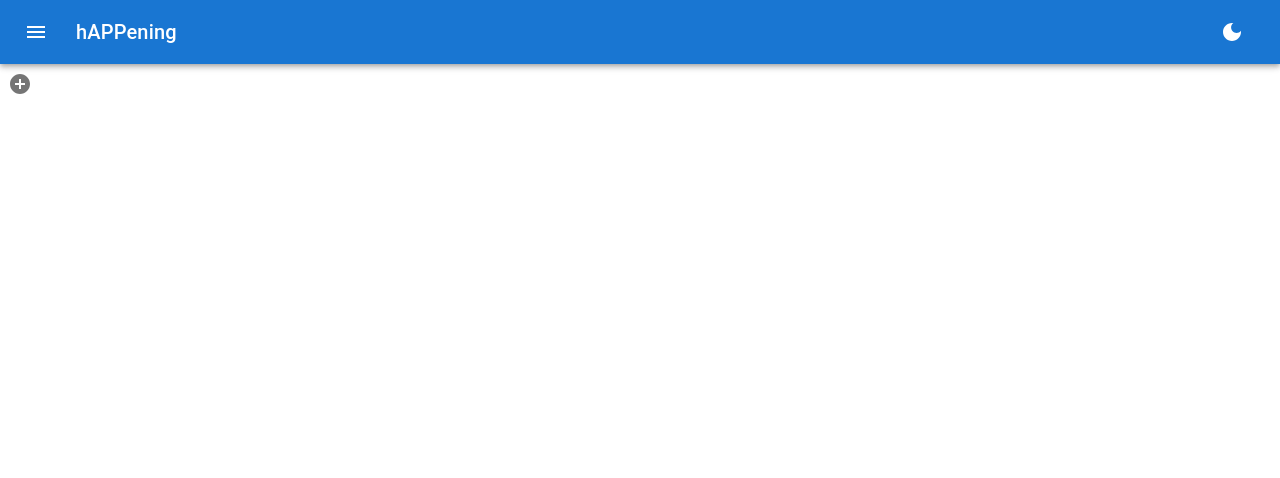
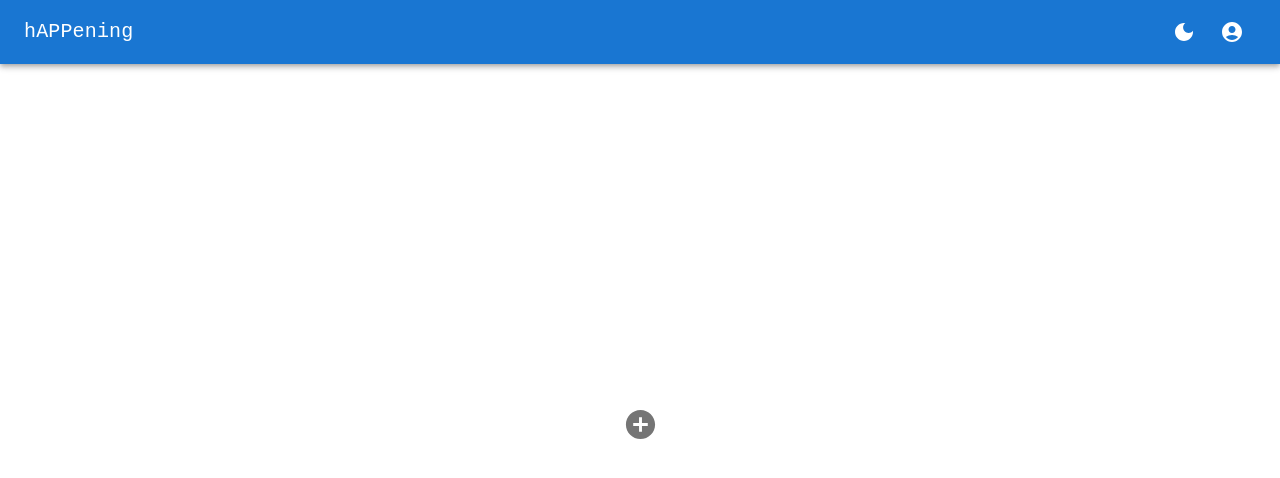
Before and after one commit to EricBlommel/bwv-projekttage-2022, a React (Create React App) app in the folder frontend/: page / in a window 1280 px wide. Shown: the top 478 px of the page. Built offline with nearby package versions, Linux system fonts and the light colour scheme.

Commit message:
add event button to homepage

```diff
--- a/frontend/package.json
+++ b/frontend/package.json
@@ -7,6 +7,7 @@
     "@emotion/styled": "^11.10.4",
     "@mui/icons-material": "^5.10.3",
     "@mui/material": "^5.10.4",
+    "@mui/x-date-pickers": "^5.0.0",
     "@redux-devtools/extension": "^3.2.3",
     "@testing-library/jest-dom": "^5.16.5",
     "@testing-library/react": "^13.3.0",
@@ -16,6 +17,8 @@
     "@types/react": "^18.0.17",
     "@types/react-dom": "^18.0.6",
     "axios": "^0.27.2",
+    "dayjs": "^1.11.5",
+    "moment": "^2.29.4",
     "react": "^18.2.0",
     "react-dom": "^18.2.0",
     "react-redux": "^8.0.2",
--- a/frontend/src/App.tsx
+++ b/frontend/src/App.tsx
@@ -1,7 +1,8 @@
 import React from 'react';
 import './App.css';
 import {
-  createTheme, IconButton,
+  Box, CircularProgress,
+  createTheme, CssBaseline, Grid, IconButton, Stack, Switch,
   ThemeProvider
 } from "@mui/material";
 import Test from "./_shared/components/Test";
@@ -10,6 +11,7 @@ import HappeningAppBar from "./_shared/components/appbar/HappeningAppBar";
 import {RootState} from "./_shared/helpers/store";
 import {connect, ConnectedProps} from "react-redux";
 import {AddCircle} from "@mui/icons-material";
+import AddEventButton from "./_shared/components/AddEventButton";
 
 const mapState = (state: RootState) => ({
   themeStoreDarkMode: state.themeStore.darkMode
@@ -39,10 +41,25 @@ function App(props: Props) {
     <ThemeProvider theme={props.themeStoreDarkMode ? themeDark : themeLight}>
       <BrowserRouter>
         <HappeningAppBar/>
+        <CssBaseline/>
 
-            <IconButton>
-              <AddCircle/>
-            </IconButton>
+        <Routes>
+          <Route element={
+            <Box sx={{
+              display: 'flex',
+              flexWrap: 'wrap',
+              alignContent: 'center',
+              height: '90vh'
+            }}
+                 justifyContent={"center"}>
+              <Stack spacing={2}>
+                <AddEventButton/>
+              </Stack>
+
+            </Box>
+          } path="/"/>
+          <Route path="/event/" element={<CircularProgress/>} />
+        </Routes>
 
       </BrowserRouter>
     </ThemeProvider>
--- /dev/null
+++ b/frontend/src/_shared/components/AddEventButton.tsx
@@ -0,0 +1,99 @@
+import React, {ChangeEvent} from 'react';
+import dayjs, {Dayjs} from 'dayjs';
+import {
+  Button,
+  Dialog, DialogActions, DialogContent, DialogTitle,
+  IconButton, TextField
+} from "@mui/material";
+import {AddCircle} from "@mui/icons-material";
+import {DesktopDatePicker, LocalizationProvider} from "@mui/x-date-pickers";
+import {AdapterDayjs} from "@mui/x-date-pickers/AdapterDayjs";
+import { Navigate } from 'react-router-dom';
+
+function AddEventButton() {
+
+  const [open, setOpen] = React.useState<boolean>(false);
+  const [success, setSuccess] = React.useState<boolean>(false);
+  const [name, setName] = React.useState<string>("");
+  const [date, setDate] = React.useState<Dayjs | null>(
+    dayjs(),
+  );
+  const [description, setDescription] = React.useState<string>("");
+
+  const handleClickOpen = () => {
+    setOpen(true);
+  };
+
+  const handleClose = () => {
+    setOpen(false);
+  };
+
+  const handleChangeName = (event: ChangeEvent<HTMLInputElement>) => {
+    setName(event.target.value);
+    console.log(name);
+  };
+
+  const handleChangeDate = (newDate: Dayjs | null) => {
+    setDate(newDate);
+  };
+
+  const handleChangeDescription = (event: ChangeEvent<HTMLInputElement>) => {
+    setDescription(event.target.value);
+  };
+
+  const handleSubmit = () => {
+    handleClose();
+    setSuccess(true);
+  }
+
+  return (
+    <div>
+      <IconButton size="large" onClick={handleClickOpen}>
+        <AddCircle fontSize="large"/>
+      </IconButton>
+      <Dialog open={open} onClose={handleClose} fullWidth={true}>
+        <DialogTitle>Ereignis erstellen</DialogTitle>
+        <DialogContent>
+          <TextField
+            value={name}
+            onChange={handleChangeName}
+            autoFocus
+            margin="dense"
+            placeholder="Gebe deinem Ereignis einen Namen"
+            id="name"
+            label="Name"
+            fullWidth
+            variant="standard"/>
+          <LocalizationProvider dateAdapter={AdapterDayjs}>
+            <DesktopDatePicker
+              label="Datum"
+              onChange={handleChangeDate}
+              inputFormat="MM/DD/YYYY"
+              value={date}
+              renderInput={(params) => <TextField {...params} fullWidth variant="standard" margin="dense" id="date"/>}
+            />
+          </LocalizationProvider>
+          <TextField
+            value={description}
+            onChange={handleChangeDescription}
+            label="Beschreibung"
+            fullWidth
+            variant="standard"
+            margin="dense"
+            placeholder="Beschreibe das Ereignis in ein paar Worten"
+            multiline
+            rows={4}
+          />
+        </DialogContent>
+        <DialogActions>
+          <Button onClick={handleClose}>Abbrechen</Button>
+          <Button onClick={handleSubmit}>Erstellen</Button>
+        </DialogActions>
+      </Dialog>
+
+      {success && (<Navigate to="/event/id?123"/>)}
+    </div>
+  );
+}
+
+export default AddEventButton;
--- a/frontend/src/_shared/components/appbar/HappeningAppBar.tsx
+++ b/frontend/src/_shared/components/appbar/HappeningAppBar.tsx
@@ -1,26 +1,27 @@
 import React from 'react';
-import {AppBar, Button, IconButton, Toolbar, Typography} from "@mui/material";
-import MenuIcon from '@mui/icons-material/Menu';
+import {AppBar, Toolbar, Typography} from "@mui/material";
 import ThemeSwitch from "./ThemeSwitch";
+import UserButton from "./UserButton";
 
 function HappeningAppBar() {
 
   return (
     <AppBar position="static">
       <Toolbar>
-        <IconButton
-          size="large"
-          edge="start"
-          color="inherit"
-          aria-label="menu"
-          sx={{ mr: 2 }}
-        >
-          <MenuIcon />
-        </IconButton>
-        <Typography variant="h6" component="div" color="inherit" sx={{ flexGrow: 1 }}>
+        {/*<IconButton*/}
+        {/*  size="large"*/}
+        {/*  edge="start"*/}
+        {/*  color="inherit"*/}
+        {/*  aria-label="menu"*/}
+        {/*  sx={{ mr: 2 }}*/}
+        {/*>*/}
+        {/*  <Home/>*/}
+        {/*</IconButton>*/}
+        <Typography variant="h6" component="div" color="inherit" sx={{ flexGrow: 1 }} fontFamily="Monospace" >
           hAPPening
         </Typography>
         <ThemeSwitch />
+        <UserButton />
       </Toolbar>
     </AppBar>
   );
--- /dev/null
+++ b/frontend/src/_shared/components/appbar/UserButton.tsx
@@ -0,0 +1,36 @@
+import * as React from 'react';
+import IconButton from "@mui/material/IconButton";
+import {AccountCircle, DarkMode, LightMode, Person} from "@mui/icons-material";
+import {RootState} from "../../helpers/store";
+import {connect, ConnectedProps} from "react-redux";
+import {themeSet} from "../../actions/theme.actions";
+
+const mapStateToProps = (state: RootState) => ({
+  themeStoreDarkMode: state.themeStore.darkMode
+});
+
+const mapDispatchToProps = {
+  themeStoreThemeSet: themeSet
+};
+
+const connector = connect(mapStateToProps, mapDispatchToProps);
+
+interface Props extends ConnectedProps<typeof connector> {
+
+}
+
+function UserButton(props:Props) {
+
+  const handleClick = () => {
+    const {themeStoreDarkMode, themeStoreThemeSet} = props;
+    themeStoreThemeSet(!themeStoreDarkMode);
+  }
+
+  return (
+    <IconButton onClick={handleClick} color="inherit" size="large">
+      <AccountCircle/>
+    </IconButton>
+  );
+}
+
+export default connector(UserButton);
```
Also changed, not shown: 1 other file (tests, documents, lock files or other folders). Lines whose indentation alone changed are shown as unchanged.
